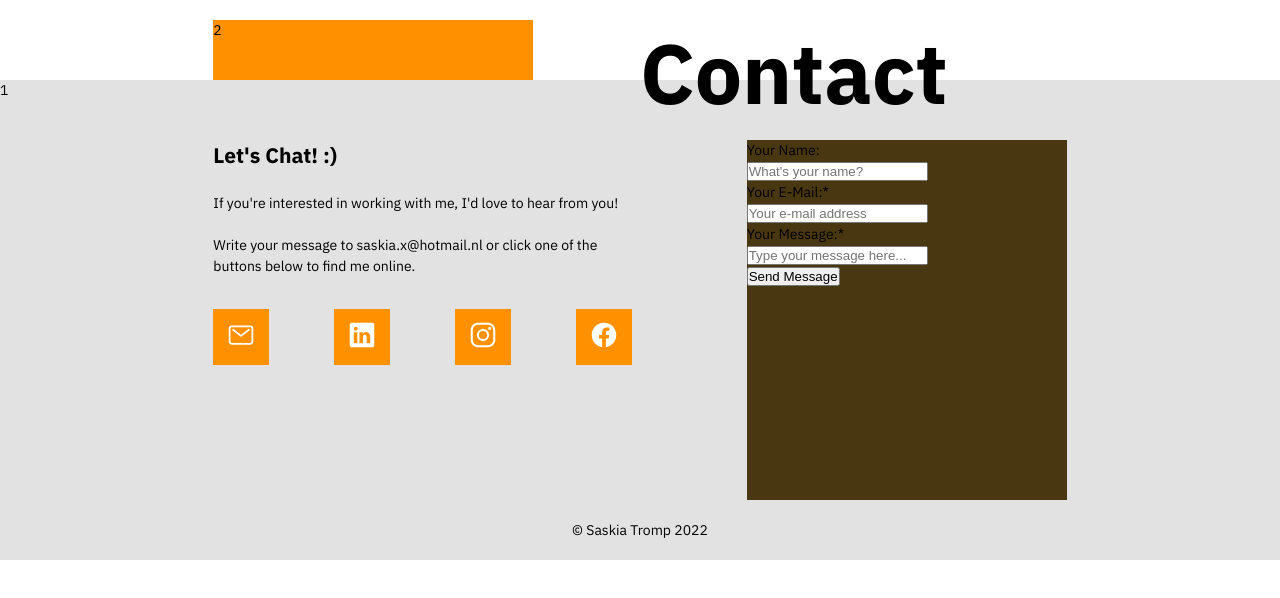
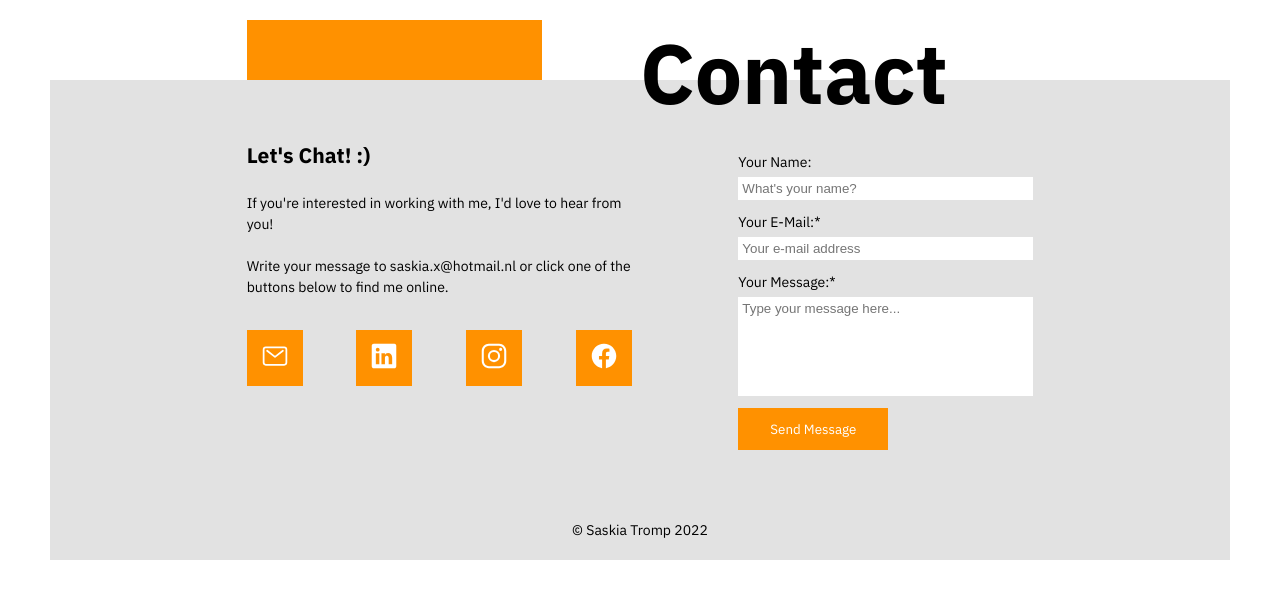
Before and after one commit to IU-Webprogrammierung/webprogrammierung-Saskia-tromp, a plain HTML site: page footer/footer-index.html in a window 1280 px wide. Drawn offline with nearby package versions, Linux system fonts and the light colour scheme.

Commit message:
styled footer form
displayed as a grid with 1 fr width
removed border
set the width of the input field
added button styling & transition

```diff
--- a/footer/footer-index.html
+++ b/footer/footer-index.html
@@ -15,9 +15,9 @@
 
 <section class="ftr">
     <div id="grid-container-ftr">
-        <div class="ftr-item">1</div>
+        <div class="ftr-item"></div>
 
-        <div class="ftr-item">2
+        <div class="ftr-item">
 
         </div>
 
--- a/footer/footer-stylesheet.css
+++ b/footer/footer-stylesheet.css
@@ -21,7 +21,9 @@ body {
     margin: 20px;
     margin-left: 0px;
     margin-right: 0px;
-
+    max-width: 1180px;                          /*ADJUST MED QUERIES */
+    margin-right: auto;
+    margin-left: auto;                             /*stays in the middle */
 }
 
 .ftr-item:nth-of-type(1) {
@@ -75,87 +77,27 @@ ion-icon {
 }
 
 .ftr-item:nth-of-type(5) {
-    background-color: #493711;
     grid-column: 8 / 11;
     grid-row: 3 / 9;
 }
 
-.ftr-item:nth-of-type(6) {
-    grid-column: 5 / 9;
-    grid-row: 9 / 10;
+/* FORM STYLING */
+
+.form {
+    display: grid;
+    grid-template-columns: 1fr;
 }
 
-.developer-name {
-    display: flex;
-    justify-content: center;
-    padding: 20px;
-
+.form label {
+    display: block;
+    margin-top: 12px;
+    margin-bottom: 4px;
 }
 
-
-
-/* start footer css
-
-.footer-bg {
-    background-color: #FF9100;
-    height: 72px;
-    width: 40%;
-    margin-left: 80px;
-    display: flex;
-    justify-content: center;
-}
-
-.footer-title {
-    display: flex;
-    justify-content: flex-end;
-    margin-right: 72px;
-    margin-bottom: -66px;
-    font-size: 64px;
-    font-weight: 700;
-    padding-left: 72px;
-    margin-bottom: -120px;
-}
-
-.footer-container {
-    background-color: #e2e2e2;
-    padding: 40px;
-    display: flex;
-    justify-content: center;
-}
-
-.footer-text, .footer-form {
-    flex-grow: 1;
-}
-
-.footer-text {
-    display: flex;
-    flex-direction: column;
-    align-items: flex-start;
-    flex: 1.6;
-    margin-left: 24px;
-    padding: 20px;
-    padding-right: 40px;
-}
-
-.footer-form {
-    flex: 1;
-}
-
-.form {
-    display: inline-flex;
-    flex-direction: column;
-    flex-grow: 1;
-    padding-top: 20px;
-}
-
-.input-mail, .input-msg, .input-name {
-    padding-left: 8px;
-    padding-top: 4px;
-    padding-right: 32px;
-    padding-bottom: 4px;
-    margin-bottom: 8px;
-    border: none;
+.input-name, .input-mail, .input-msg {
     width: 100%;
+    border-style: none;
+    padding: 4px;
 }
 
 .input-msg {
@@ -183,35 +125,14 @@ ion-icon {
     -o-transform: translateY(-3px);
 }
 
+.ftr-item:nth-of-type(6) {
+    grid-column: 5 / 9;
+    grid-row: 9 / 10;
+}
+
 .developer-name {
     display: flex;
     justify-content: center;
-    background-color: #e2e2e2;
-    padding: 24px;
-    padding-top: 0px;
-}
-
-.footer-mail, .footer-insta, .footer-fb, .footer-linkedin {
-    border: none;
-    background-color: #FF9100;
-    padding: 24px;
-    margin: 20px;
-}
-
-.footer-mail {
-    margin-left: 0px;
-}
-
-.footer-links {
-    display: flex;
-    justify-content: space-between;
+    padding: 20px;
 
 }
-
-ion-icon {
-    font-size: 32px;
-    color: #fff;
-    background-color: #FF9100;
-}
-
- End footer css */
```
